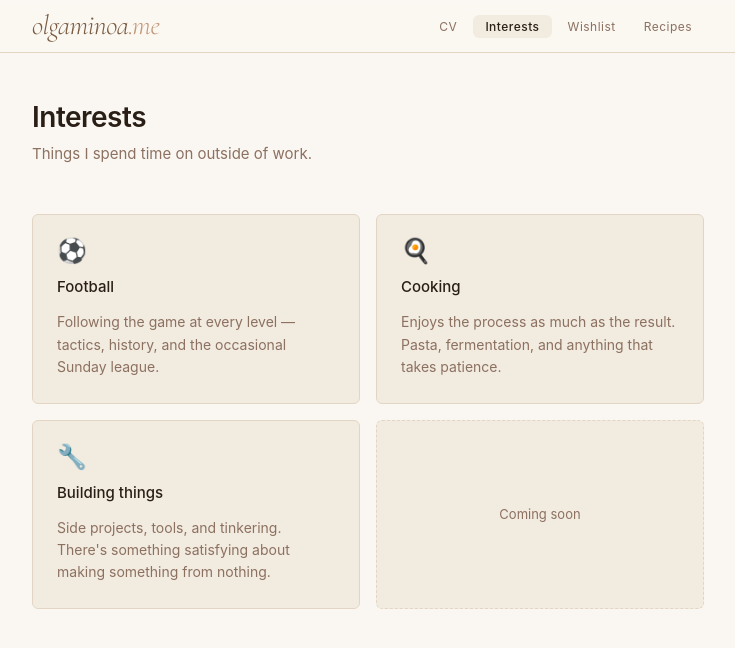
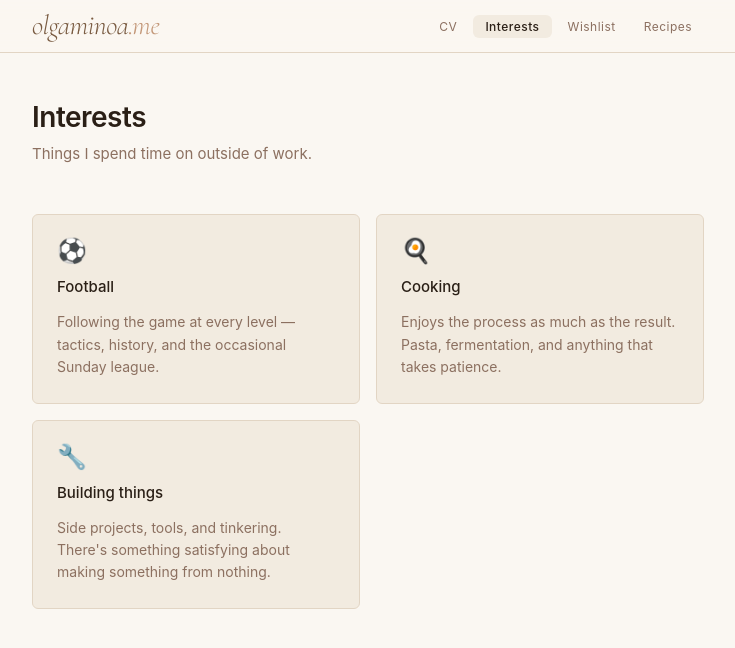
Before and after one commit to maqehsan/olgaminoa-site, a React (Vite) app: page /interests in a window 1280 px wide. Shown: the top 648 px of the page, without its empty margins (272-1007 px from the left). Built offline with nearby package versions, Linux system fonts and the light colour scheme.

Commit message:
Clean up interests placeholder, extract CV data, lazy-load images, add 404 redirect
- Remove hardcoded null placeholder card from Interests
- Extract CV data into data.js, store LinkedIn as full URL
- Add loading=lazy to wishlist images
- Add catch-all route that redirects unknown paths to home

```diff
--- a/src/App.jsx
+++ b/src/App.jsx
@@ -1,4 +1,4 @@
-import { useNavigate, useLocation, Routes, Route } from 'react-router-dom'
+import { useNavigate, useLocation, Routes, Route, Navigate } from 'react-router-dom'
 import { Analytics } from '@vercel/analytics/react'
 import Navbar from './components/Navbar'
 import Home from './modules/home/Home'
@@ -56,6 +56,7 @@ export default function App() {
               return <Route key={mod.id} path={mod.path} element={<Component />} />
             })}
             <Route path="/recipes/:id" element={<Recipes />} />
+            <Route path="*" element={<Navigate to="/" replace />} />
           </Routes>
         </div>
       </main>
--- a/src/modules/cv/CV.jsx
+++ b/src/modules/cv/CV.jsx
@@ -1,81 +1,5 @@
+import { data } from './data'
 import styles from './CV.module.css'
-
-const data = {
-  name: 'Olga Milovanova',
-  location: 'Amsterdam, Netherlands',
-  linkedin: 'linkedin.com/in/olgamilovanova',
-  tagline:
-    'Insurance supervision specialist with a background in financial econometrics. Focused on quantitative risk modelling, data-driven regulatory oversight, and the practical application of analytical skills in the financial sector.',
-  skills: [
-    { group: 'Languages', items: ['Python', 'Stata', 'R'] },
-    { group: 'Tools', items: ['Microsoft Excel', 'Power BI', 'KPI Dashboards', 'Data Analysis'] },
-    { group: 'Domain', items: ['Financial Econometrics', 'Insurance Supervision', 'Prudential Risk Modelling', 'Scrum'] },
-  ],
-  experience: [
-    {
-      title: 'Insurance Supervision Specialist',
-      company: 'De Nederlandsche Bank',
-      team: 'Expertisecentrum Kapitaal en Actuariaat (TV_ECKA)',
-      dates: 'Sep 2025 – Present',
-      bullets: [
-        'Prudential supervision of the insurance sector within the capital and actuarial centre of expertise.',
-      ],
-    },
-    {
-      title: 'Master Thesis Intern',
-      company: 'De Nederlandsche Bank',
-      team: 'Expertisecentrum Kapitaal en Actuariaat (TV_ECKA)',
-      dates: 'Apr 2025 – Aug 2025',
-      bullets: [
-        'Thesis: "Improving DNB Prudential Risk Models for Insurance Supervision"',
-        'Grade: 8.0',
-      ],
-    },
-    {
-      title: 'Working Student — Insurance Supervision',
-      company: 'De Nederlandsche Bank',
-      team: 'Expertisecentrum Data, Algoritmes en Processen (TV_ECDAP)',
-      dates: 'Jan 2025 – Aug 2025',
-      bullets: [
-        'Supported data-driven supervision initiatives within the data, algorithms, and processes centre of expertise.',
-      ],
-    },
-    {
-      title: 'Consultant / Junior Consultant',
-      company: 'Solid Online',
-      team: 'Hoofddorp, Netherlands',
-      dates: 'Feb 2022 – Sep 2024',
-      bullets: [
-        'Progressed from intern to junior consultant to consultant over 2.5 years.',
-        'Built KPI dashboards and carried out data analysis using Excel and Power BI.',
-        'Provided technical support and client-facing consultancy in a hybrid setting.',
-      ],
-    },
-    {
-      title: 'Committee Roles',
-      company: 'Study Association VSAE',
-      team: 'University of Amsterdam',
-      dates: 'Sep 2019 – Dec 2024',
-      bullets: [
-        'Chairwoman, ISP Committee (Dec 2023 – Dec 2024)',
-        'Committee member, Econometric Game 2022 (Apr 2021 – Jun 2022)',
-        'Party Committee member (Sep 2019 – Jun 2020)',
-      ],
-    },
-  ],
-  education: [
-    {
-      degree: "Master's degree — Financial Econometrics",
-      school: 'University of Amsterdam',
-      dates: 'Sep 2024 – Aug 2025',
-    },
-    {
-      degree: "Bachelor's degree — Econometrics",
-      school: 'University of Amsterdam',
-      dates: '2019 – 2024',
-    },
-  ],
-}
 
 export default function CV() {
   return (
@@ -87,12 +11,12 @@ export default function CV() {
             <span>{data.location}</span>
             <span className={styles.dot}>·</span>
             <a
-              href={`https://${data.linkedin}`}
+              href={data.linkedin}
               target="_blank"
               rel="noreferrer"
               className={styles.metaLink}
             >
-              {data.linkedin}
+              {data.linkedin.replace('https://', '')}
             </a>
           </div>
         </div>
--- /dev/null
+++ b/src/modules/cv/data.js
@@ -0,0 +1,76 @@
+export const data = {
+  name: 'Olga Milovanova',
+  location: 'Amsterdam, Netherlands',
+  linkedin: 'https://linkedin.com/in/olgamilovanova',
+  tagline:
+    'Insurance supervision specialist with a background in financial econometrics. Focused on quantitative risk modelling, data-driven regulatory oversight, and the practical application of analytical skills in the financial sector.',
+  skills: [
+    { group: 'Languages', items: ['Python', 'Stata', 'R'] },
+    { group: 'Tools', items: ['Microsoft Excel', 'Power BI', 'KPI Dashboards', 'Data Analysis'] },
+    { group: 'Domain', items: ['Financial Econometrics', 'Insurance Supervision', 'Prudential Risk Modelling', 'Scrum'] },
+  ],
+  experience: [
+    {
+      title: 'Insurance Supervision Specialist',
+      company: 'De Nederlandsche Bank',
+      team: 'Expertisecentrum Kapitaal en Actuariaat (TV_ECKA)',
+      dates: 'Sep 2025 – Present',
+      bullets: [
+        'Prudential supervision of the insurance sector within the capital and actuarial centre of expertise.',
+      ],
+    },
+    {
+      title: 'Master Thesis Intern',
+      company: 'De Nederlandsche Bank',
+      team: 'Expertisecentrum Kapitaal en Actuariaat (TV_ECKA)',
+      dates: 'Apr 2025 – Aug 2025',
+      bullets: [
+        'Thesis: "Improving DNB Prudential Risk Models for Insurance Supervision"',
+        'Grade: 8.0',
+      ],
+    },
+    {
+      title: 'Working Student — Insurance Supervision',
+      company: 'De Nederlandsche Bank',
+      team: 'Expertisecentrum Data, Algoritmes en Processen (TV_ECDAP)',
+      dates: 'Jan 2025 – Aug 2025',
+      bullets: [
+        'Supported data-driven supervision initiatives within the data, algorithms, and processes centre of expertise.',
+      ],
+    },
+    {
+      title: 'Consultant / Junior Consultant',
+      company: 'Solid Online',
+      team: 'Hoofddorp, Netherlands',
+      dates: 'Feb 2022 – Sep 2024',
+      bullets: [
+        'Progressed from intern to junior consultant to consultant over 2.5 years.',
+        'Built KPI dashboards and carried out data analysis using Excel and Power BI.',
+        'Provided technical support and client-facing consultancy in a hybrid setting.',
+      ],
+    },
+    {
+      title: 'Committee Roles',
+      company: 'Study Association VSAE',
+      team: 'University of Amsterdam',
+      dates: 'Sep 2019 – Dec 2024',
+      bullets: [
+        'Chairwoman, ISP Committee (Dec 2023 – Dec 2024)',
+        'Committee member, Econometric Game 2022 (Apr 2021 – Jun 2022)',
+        'Party Committee member (Sep 2019 – Jun 2020)',
+      ],
+    },
+  ],
+  education: [
+    {
+      degree: "Master's degree — Financial Econometrics",
+      school: 'University of Amsterdam',
+      dates: 'Sep 2024 – Aug 2025',
+    },
+    {
+      degree: "Bachelor's degree — Econometrics",
+      school: 'University of Amsterdam',
+      dates: '2019 – 2024',
+    },
+  ],
+}
--- a/src/modules/interests/Interests.jsx
+++ b/src/modules/interests/Interests.jsx
@@ -17,12 +17,7 @@ const interests = [
     icon: '🔧',
     name: 'Building things',
     description:
-      'Side projects, tools, and tinkering. There\'s something satisfying about making something from nothing.',
-  },
-  {
-    icon: null,
-    name: null,
-    description: null,
+      "Side projects, tools, and tinkering. There's something satisfying about making something from nothing.",
   },
 ]
 
@@ -34,19 +29,13 @@ export default function Interests() {
         <p className={styles.sub}>Things I spend time on outside of work.</p>
       </div>
       <div className={styles.grid}>
-        {interests.map((item, i) =>
-          item.name ? (
-            <div key={item.name} className={styles.card}>
-              <span className={styles.icon}>{item.icon}</span>
-              <div className={styles.cardTitle}>{item.name}</div>
-              <p className={styles.cardDesc}>{item.description}</p>
-            </div>
-          ) : (
-            <div key={i} className={`${styles.card} ${styles.placeholder}`}>
-              <span className={styles.placeholderText}>Coming soon</span>
-            </div>
-          )
-        )}
+        {interests.map((item) => (
+          <div key={item.name} className={styles.card}>
+            <span className={styles.icon}>{item.icon}</span>
+            <div className={styles.cardTitle}>{item.name}</div>
+            <p className={styles.cardDesc}>{item.description}</p>
+          </div>
+        ))}
       </div>
     </div>
   )
--- a/src/modules/interests/Interests.module.css
+++ b/src/modules/interests/Interests.module.css
@@ -56,18 +56,6 @@
   line-height: 1.6;
 }
 
-.placeholder {
-  border-style: dashed;
-  align-items: center;
-  justify-content: center;
-  min-height: 140px;
-}
-
-.placeholderText {
-  font-size: 13px;
-  color: var(--color-text-muted);
-}
-
 @media (max-width: 600px) {
   .grid {
     grid-template-columns: 1fr;
--- a/src/modules/wishlist/Wishlist.jsx
+++ b/src/modules/wishlist/Wishlist.jsx
@@ -38,6 +38,7 @@ function WishlistCard({ item }) {
             src={item.image}
             alt={item.name}
             className={styles.image}
+            loading="lazy"
             onError={() => setImgError(true)}
           />
         ) : (
```
